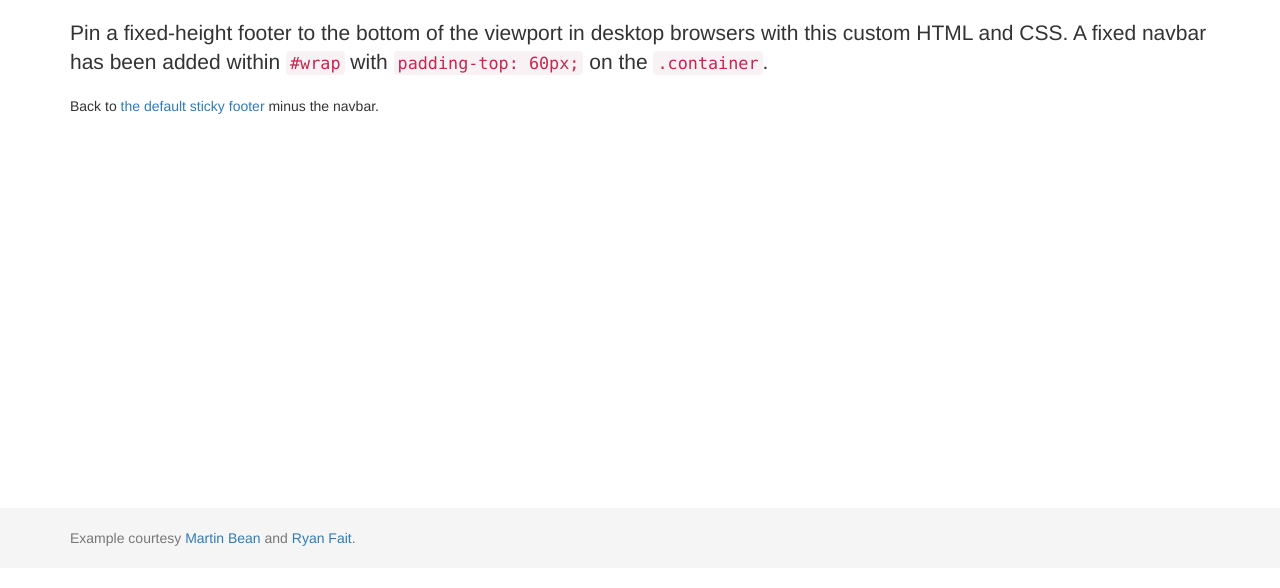
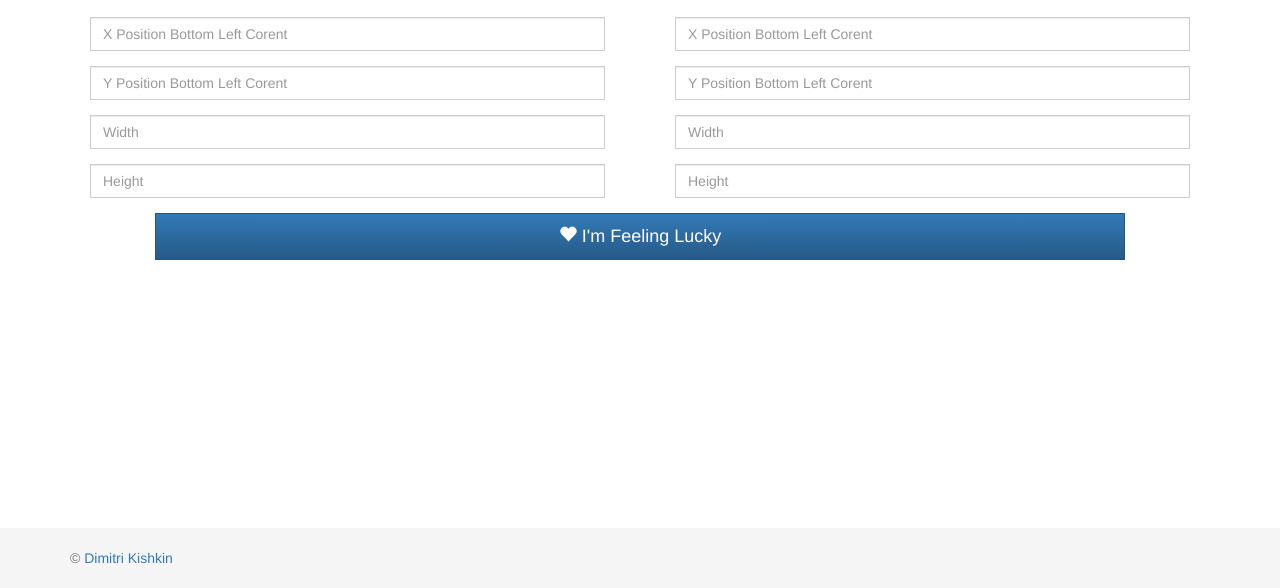
Before and after one commit to arduima/shape-web, a plain HTML site: page index.html in a window 1280 px wide. Shown: the part 212-800 px from the top of the page. Drawn offline with nearby package versions, Linux system fonts and the light colour scheme; files that its build step writes are made by us from their sources.

Commit message:
Added basic UI

```diff
--- a/css/main.css
+++ b/css/main.css
@@ -6,6 +6,12 @@
 
    /* Sticky footer styles
    -------------------------------------------------- */
+
+   * {
+     -webkit-border-radius: 0 !important;
+        -moz-border-radius: 0 !important;
+             border-radius: 0 !important;
+   }
 
    html,
    body {
@@ -50,3 +56,14 @@
    code {
      font-size: 80%;
    }
+
+   .form-panel {
+     padding-left: 50px;
+     padding-right: 50px;
+   }
+
+   .main-btn-block {
+     padding-left: 100px;
+     padding-right: 100px;
+     padding-bottom: 50px;
+   }
--- a/index.html
+++ b/index.html
@@ -15,12 +15,6 @@
   <link rel="apple-touch-icon" href="apple-touch-icon.png">
 
   <link rel="stylesheet" href="css/bootstrap.min.css">
-  <style>
-    body {
-      padding-top: 50px;
-      padding-bottom: 20px;
-    }
-  </style>
   <link rel="stylesheet" href="css/bootstrap-theme.min.css">
   <link rel="stylesheet" href="css/main.css">
 
@@ -38,21 +32,63 @@
     <!-- Begin page content -->
     <div class="container">
       <div class="page-header">
-        <h1>Sticky footer with fixed navbar</h1>
+        <h1>Rectangles</h1>
       </div>
-      <p class="lead">Pin a fixed-height footer to the bottom of the viewport in desktop browsers with this custom HTML and CSS. A fixed navbar has been added within <code>#wrap</code> with <code>padding-top: 60px;</code> on the <code>.container</code>.</p>
-      <p>Back to <a href="../sticky-footer">the default sticky footer</a> minus the navbar.</p>
+      <p class="lead">Step right in, find out if 2 rectangles intersect, enclose,
+        are adjacent and much more ... actually thats all there is.</p>
+
+      <div class="row">
+        <div class="col-md-6 form-panel">
+          <form class="form-horizontal">
+            <div class="form-group">
+              <input type="text" class="form-control" id="x1" placeholder="X Position Bottom Left Corent">
+            </div>
+            <div class="form-group">
+              <input type="text" class="form-control" id="y1" placeholder="Y Position Bottom Left Corent">
+            </div>
+            <div class="form-group">
+              <input type="text" class="form-control" id="width1" placeholder="Width">
+            </div>
+            <div class="form-group">
+              <input type="text" class="form-control" id="height1" placeholder="Height">
+            </div>
+          </form>
+        </div>
+        <div class="visible-xs visible-sm"><hr></div>
+        <div class="col-md-6 form-panel">
+          <form class="form-horizontal">
+            <div class="form-group">
+              <input type="text" class="form-control" id="x2" placeholder="X Position Bottom Left Corent">
+            </div>
+            <div class="form-group">
+              <input type="text" class="form-control" id="y2" placeholder="Y Position Bottom Left Corent">
+            </div>
+            <div class="form-group">
+              <input type="text" class="form-control" id="width2" placeholder="Width">
+            </div>
+            <div class="form-group">
+              <input type="text" class="form-control" id="height2" placeholder="Height">
+            </div>
+          </form>
+        </div>
+      </div>
+      <div class="row main-btn-block">
+        <button type="button" class="btn btn-primary btn-lg btn-block">
+          <span class="glyphicon glyphicon-heart" aria-hidden="true"></span> I'm Feeling Lucky
+        </button>
+      </div>
+
     </div>
   </div>
 
   <div id="footer">
     <div class="container">
-      <p class="text-muted credit">Example courtesy <a href="http://martinbean.co.uk">Martin Bean</a> and <a href="http://ryanfait.com/sticky-footer/">Ryan Fait</a>.</p>
+      <p class="text-muted credit">© <a href="https://github.com/arduima">Dimitri Kishkin</a></p>
     </div>
   </div>
 
 
-  <script src="//ajax.googleapis.com/ajax/libs/jquery/1.11.2/jquery.min.js"></script>
+  <script src="https://code.jquery.com/jquery-1.x-git.min.js"></script>
   <script>
     window.jQuery || document.write('<script src="js/vendor/jquery-1.11.2.min.js"><\/script>')
   </script>
```
Also changed, not shown: css/bootstrap-theme.css, css/bootstrap-theme.min.css (deleted).
